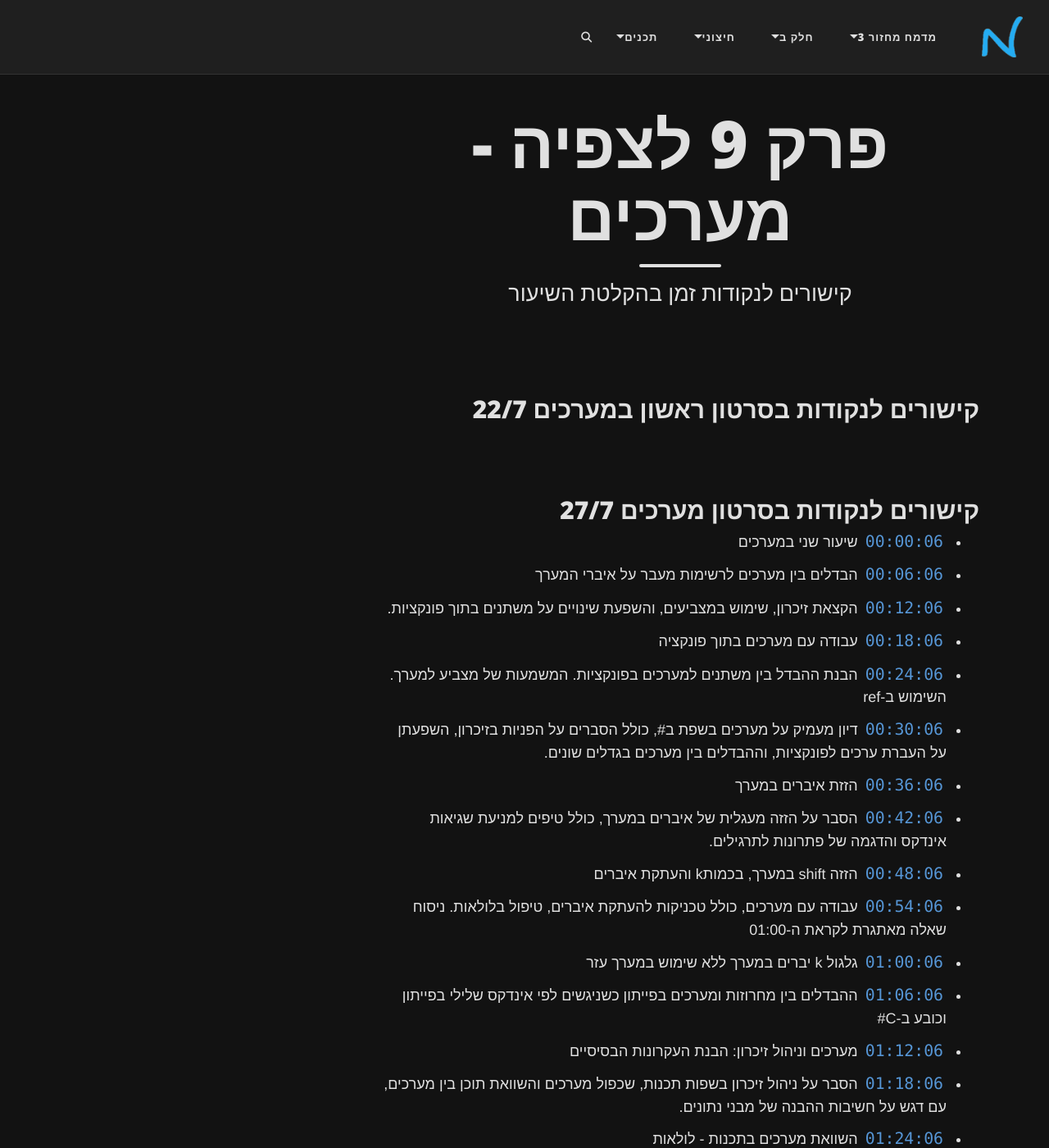
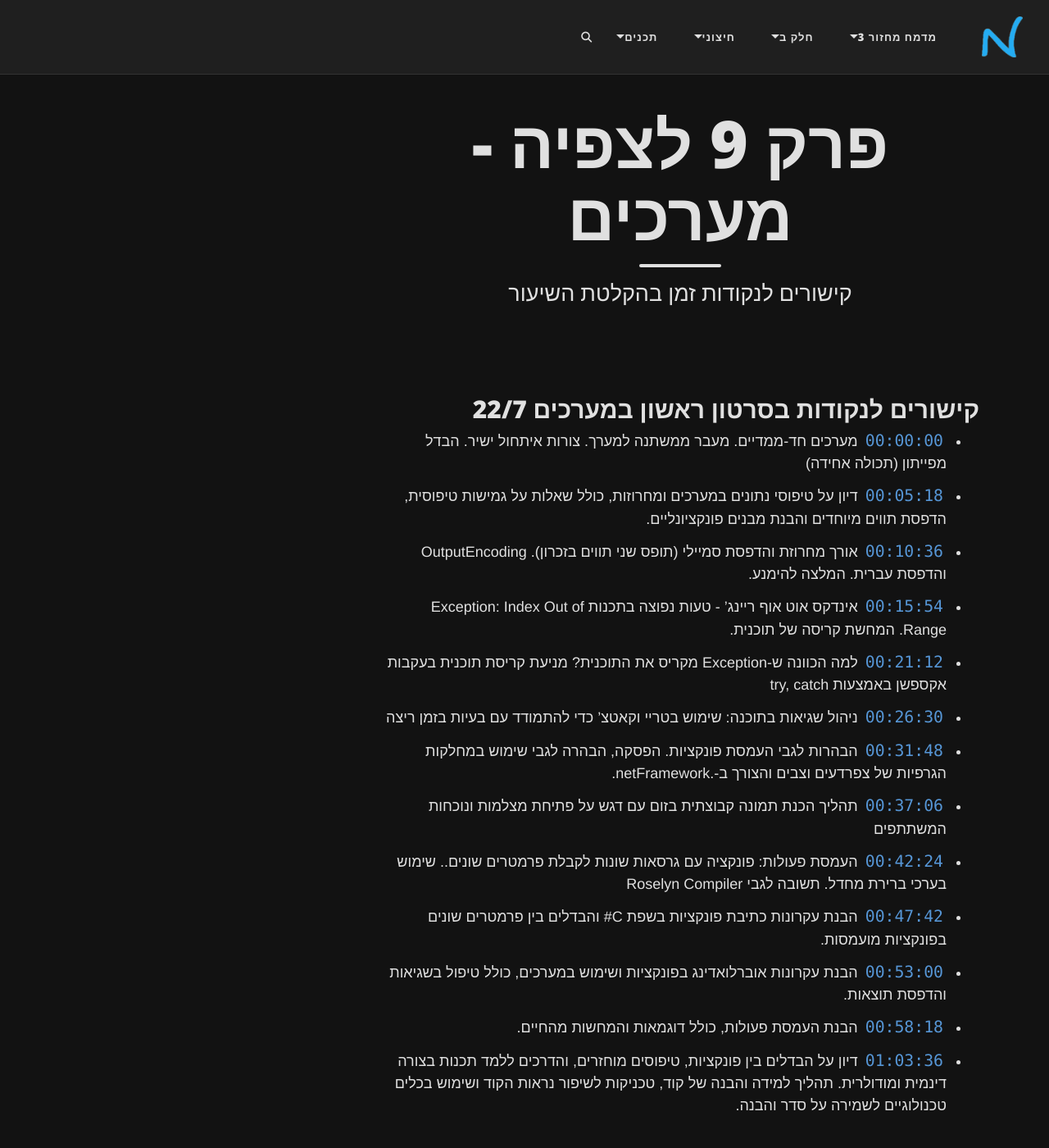
Before and after one commit to 3strategy/BeautifulYesodot, a Jekyll site: the page built from cs2/VideoLinks/Chapter9VidLinks.md, in a window 1280 px wide and 1400 px high. Shown: the whole window at 82% size. Built offline with Jekyll 4.4.1, drawn with Linux system fonts in a browser that asks for light colours; comment, search, counter and statistics services are not loaded.

Commit message:
updates subtitle links to ch7 ch9

```diff
--- a/cs2/VideoLinks/Chapter9VidLinks.md
+++ b/cs2/VideoLinks/Chapter9VidLinks.md
@@ -9,6 +9,19 @@ lang: he
 
 
 ## קישורים לנקודות בסרטון ראשון במערכים 22/7
+- [`00:00:00`](https://www.youtube.com/watch?v=GKzrfu3-5MA&list=PLnVUJu2KuoA0igr7xHclrzS2O7bBaqg2S&t=0) מערכים חד-ממדיים. מעבר ממשתנה למערך. צורות איתחול ישיר. הבדל מפייתון (תכולה אחידה)
+- [`00:05:18`](https://www.youtube.com/watch?v=GKzrfu3-5MA&list=PLnVUJu2KuoA0igr7xHclrzS2O7bBaqg2S&t=318) דיון על טיפוסי נתונים במערכים ומחרוזות, כולל שאלות על גמישות טיפוסית, הדפסת תווים מיוחדים והבנת מבנים פונקציונליים.
+- [`00:10:36`](https://www.youtube.com/watch?v=GKzrfu3-5MA&list=PLnVUJu2KuoA0igr7xHclrzS2O7bBaqg2S&t=636) אורך מחרוזת והדפסת סמיילי (תופס שני תווים בזכרון). OutputEncoding והדפסת עברית. המלצה להימנע.
+- [`00:15:54`](https://www.youtube.com/watch?v=GKzrfu3-5MA&list=PLnVUJu2KuoA0igr7xHclrzS2O7bBaqg2S&t=954) אינדקס אוט אוף ריינג' - טעות נפוצה בתכנות Exception: Index Out of Range. המחשת קריסה של תוכנית.
+- [`00:21:12`](https://www.youtube.com/watch?v=GKzrfu3-5MA&list=PLnVUJu2KuoA0igr7xHclrzS2O7bBaqg2S&t=1272) למה הכוונה ש-Exception מקריס את התוכנית? מניעת קריסת תוכנית בעקבות אקספשן באמצעות try, catch
+- [`00:26:30`](https://www.youtube.com/watch?v=GKzrfu3-5MA&list=PLnVUJu2KuoA0igr7xHclrzS2O7bBaqg2S&t=1590) ניהול שגיאות בתוכנה: שימוש בטריי וקאטצ' כדי להתמודד עם בעיות בזמן ריצה
+- [`00:31:48`](https://www.youtube.com/watch?v=GKzrfu3-5MA&list=PLnVUJu2KuoA0igr7xHclrzS2O7bBaqg2S&t=1908) הבהרות לגבי העמסת פונקציות. הפסקה, הבהרה לגבי שימוש במחלקות הגרפיות של צפרדעים וצבים והצורך ב-.netFramework.
+- [`00:37:06`](https://www.youtube.com/watch?v=GKzrfu3-5MA&list=PLnVUJu2KuoA0igr7xHclrzS2O7bBaqg2S&t=2226) תהליך הכנת תמונה קבוצתית בזום עם דגש על פתיחת מצלמות ונוכחות המשתתפים
+- [`00:42:24`](https://www.youtube.com/watch?v=GKzrfu3-5MA&list=PLnVUJu2KuoA0igr7xHclrzS2O7bBaqg2S&t=2544) העמסת פעולות: פונקציה עם גרסאות שונות לקבלת פרמטרים שונים.. שימוש בערכי ברירת מחדל. תשובה לגבי Roselyn Compiler
+- [`00:47:42`](https://www.youtube.com/watch?v=GKzrfu3-5MA&list=PLnVUJu2KuoA0igr7xHclrzS2O7bBaqg2S&t=2862) הבנת עקרונות כתיבת פונקציות בשפת C# והבדלים בין פרמטרים שונים בפונקציות מועמסות.
+- [`00:53:00`](https://www.youtube.com/watch?v=GKzrfu3-5MA&list=PLnVUJu2KuoA0igr7xHclrzS2O7bBaqg2S&t=3180) הבנת עקרונות אוברלואדינג בפונקציות ושימוש במערכים, כולל טיפול בשגיאות והדפסת תוצאות.
+- [`00:58:18`](https://www.youtube.com/watch?v=GKzrfu3-5MA&list=PLnVUJu2KuoA0igr7xHclrzS2O7bBaqg2S&t=3498) הבנת העמסת פעולות, כולל דוגמאות והמחשות מהחיים.
+- [`01:03:36`](https://www.youtube.com/watch?v=GKzrfu3-5MA&list=PLnVUJu2KuoA0igr7xHclrzS2O7bBaqg2S&t=3816) דיון על הבדלים בין פונקציות, טיפוסים מוחזרים, והדרכים ללמד תכנות בצורה דינמית ומודולרית. תהליך למידה והבנה של קוד, טכניקות לשיפור נראות הקוד ושימוש בכלים טכנולוגיים לשמירה על סדר והבנה.
 
 
 
```
Also changed, not shown: cs2/VideoLinks/Chapter7VidLinks.md (+10 -1 lines).
